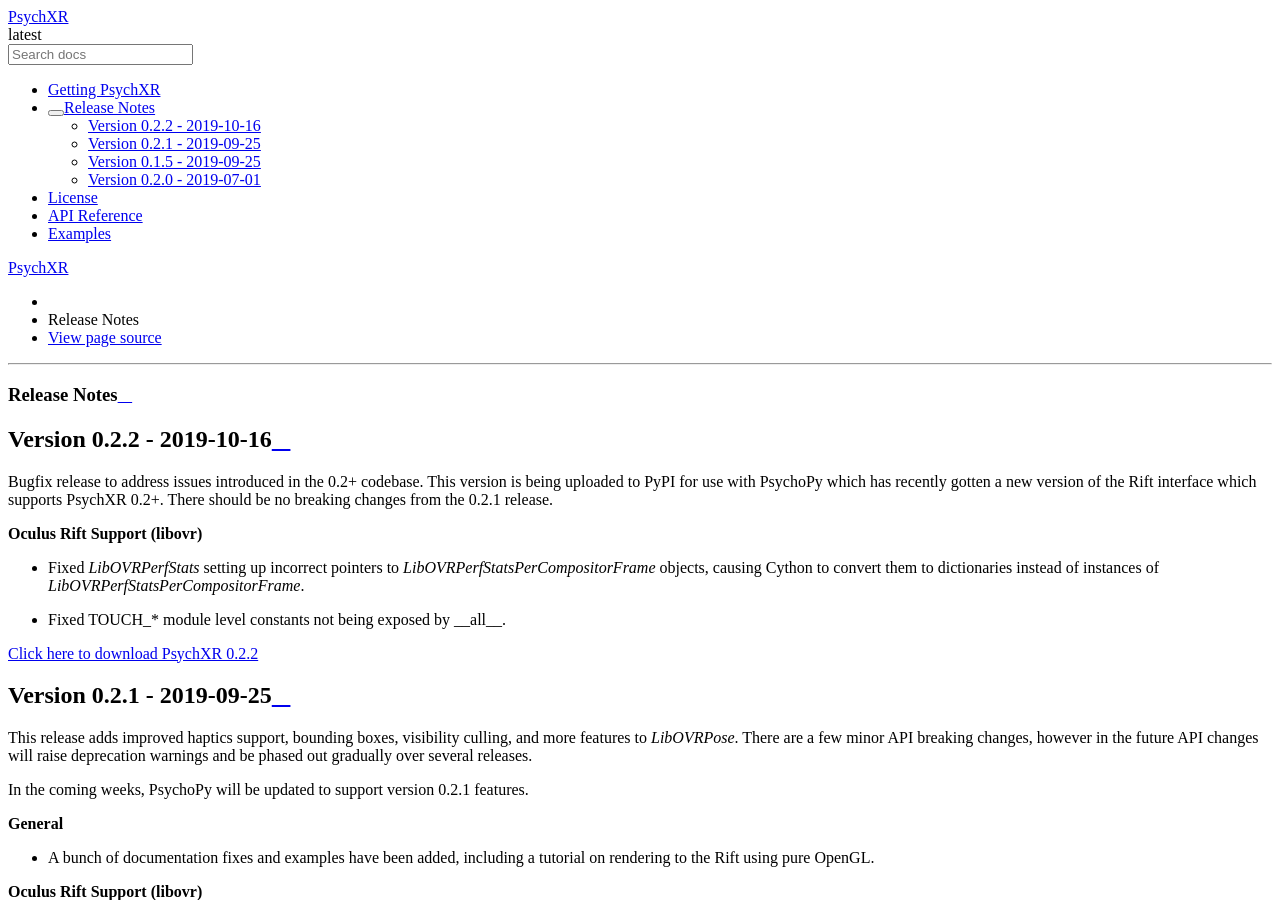
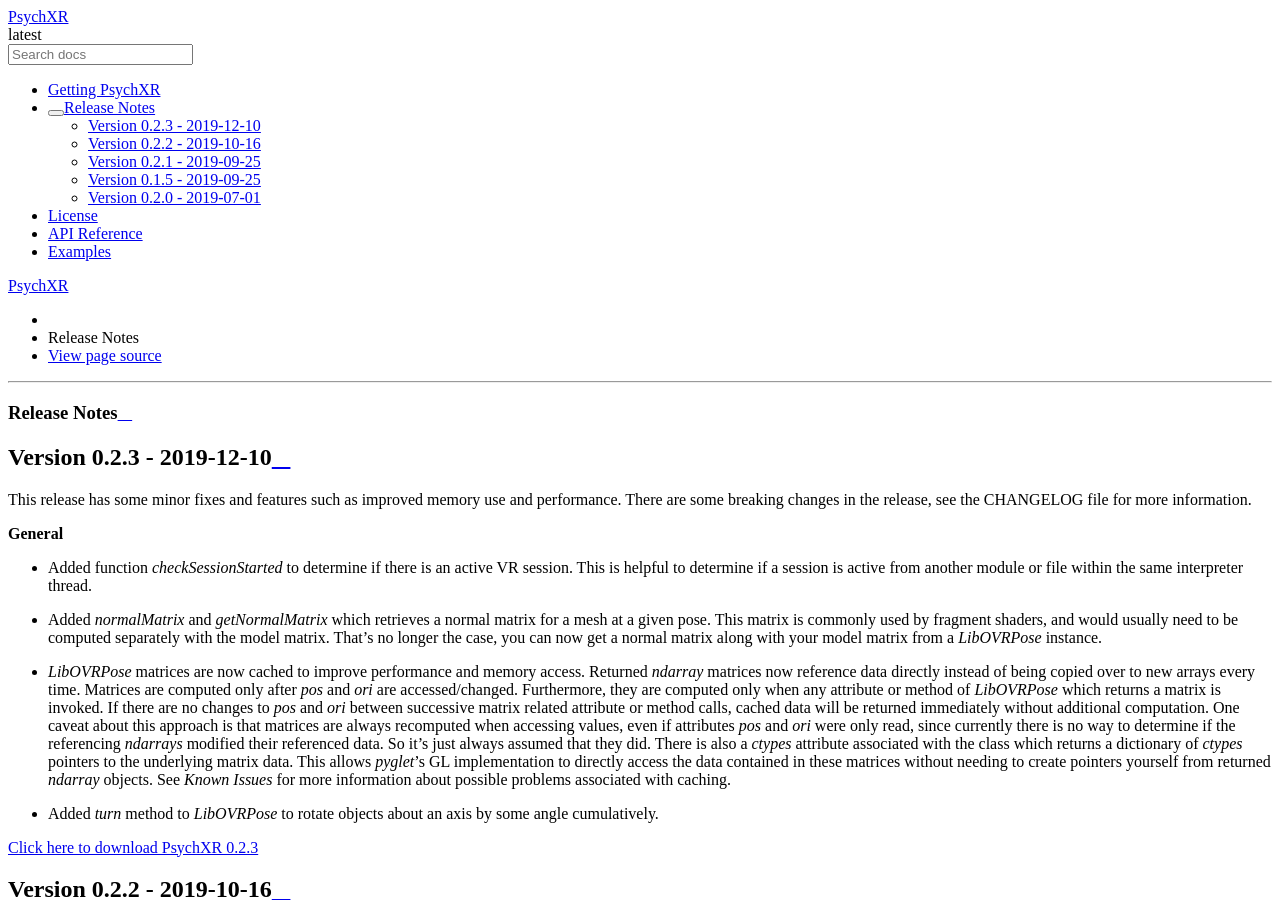
Before and after one commit to mdcutone/psychxr, a Sphinx documentation site: the page built from docs/release_notes.rst, in a window 1280 px wide and 900 px high. Built offline with Sphinx 7.4.7 and the Read the Docs theme 2.0.0, drawn with Linux system fonts in a browser that asks for light colours.

Commit message:
DOCS: Updated website.

```diff
--- a/docs/installing.rst
+++ b/docs/installing.rst
@@ -27,9 +27,6 @@
 If the binaries are not available for some reason (eg. your version of Python is
 too new), pip will try to build the source distribution (it will likely fail).
 In that case, see the "Building from Source" section for more information.
-
-**NOTE: PsychXR 0.2+ is not yet available on PIP (only 0.1.5 at this time), please
-follow the sections below if you wish to install it.**
 
 Installing Pre-Compiled Binaries
 --------------------------------
--- a/docs/release_notes.rst
+++ b/docs/release_notes.rst
@@ -1,6 +1,46 @@
 =============
 Release Notes
 =============
+
+Version 0.2.3 - 2019-12-10
+~~~~~~~~~~~~~~~~~~~~~~~~~~
+
+This release has some minor fixes and features such as improved memory use and
+performance. There are some breaking changes in the release, see the CHANGELOG
+file for more information.
+
+**General**
+
+* Added function `checkSessionStarted` to determine if there is an active VR
+  session. This is helpful to determine if a session is active from another
+  module or file within the same interpreter thread.
+* Added `normalMatrix` and `getNormalMatrix` which retrieves a normal matrix
+  for a mesh at a given pose. This matrix is commonly used by fragment
+  shaders, and would usually need to be computed separately with the model
+  matrix. That's no longer the case, you can now get a normal matrix along
+  with your model matrix from a `LibOVRPose` instance.
+* `LibOVRPose` matrices are now cached to improve performance and memory
+  access. Returned `ndarray` matrices now reference data directly instead of
+  being copied over to new arrays every time. Matrices are computed only
+  after `pos` and `ori` are accessed/changed. Furthermore, they are computed
+  only when any attribute or method of `LibOVRPose` which returns a matrix
+  is invoked. If there are no changes to `pos` and `ori` between successive
+  matrix related attribute or method calls, cached data will be returned
+  immediately without additional computation. One caveat about this approach
+  is that matrices are always recomputed when accessing values, even if
+  attributes `pos` and `ori` were only read, since currently there is no way
+  to determine if the referencing `ndarrays` modified their referenced data.
+  So it's just always assumed that they did. There is also a `ctypes`
+  attribute associated with the class which returns a dictionary of `ctypes`
+  pointers to the underlying matrix data. This allows `pyglet`'s GL
+  implementation to directly access the data contained in these matrices
+  without needing to create pointers yourself from returned `ndarray`
+  objects. See `Known Issues` for more information about possible problems
+  associated with caching.
+* Added `turn` method to `LibOVRPose` to rotate objects about an axis by
+  some angle cumulatively.
+
+`Click here to download PsychXR 0.2.3 <https://github.com/mdcutone/psychxr/releases>`_
 
 
 Version 0.2.2 - 2019-10-16
```
Also changed, not shown: 1 other file.
